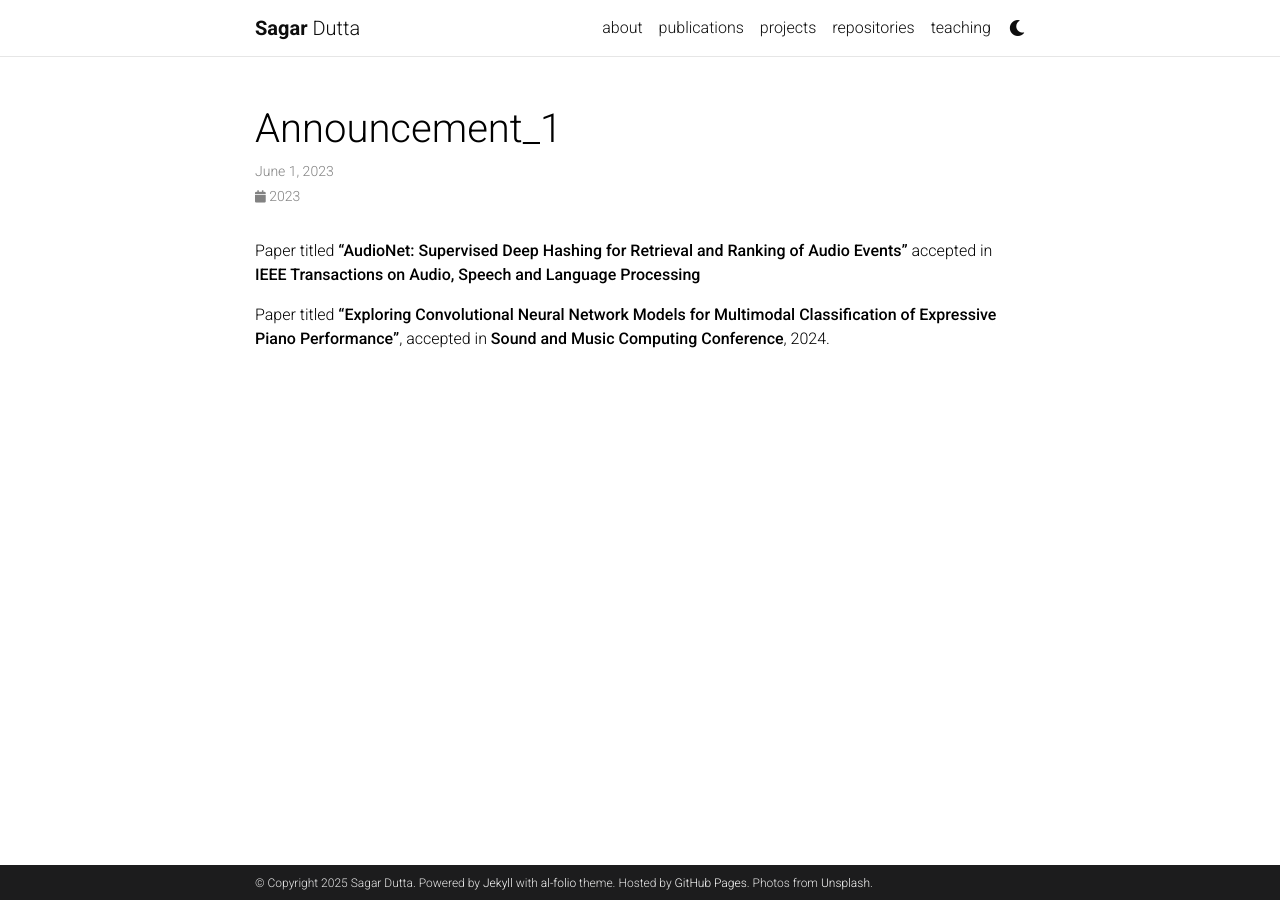
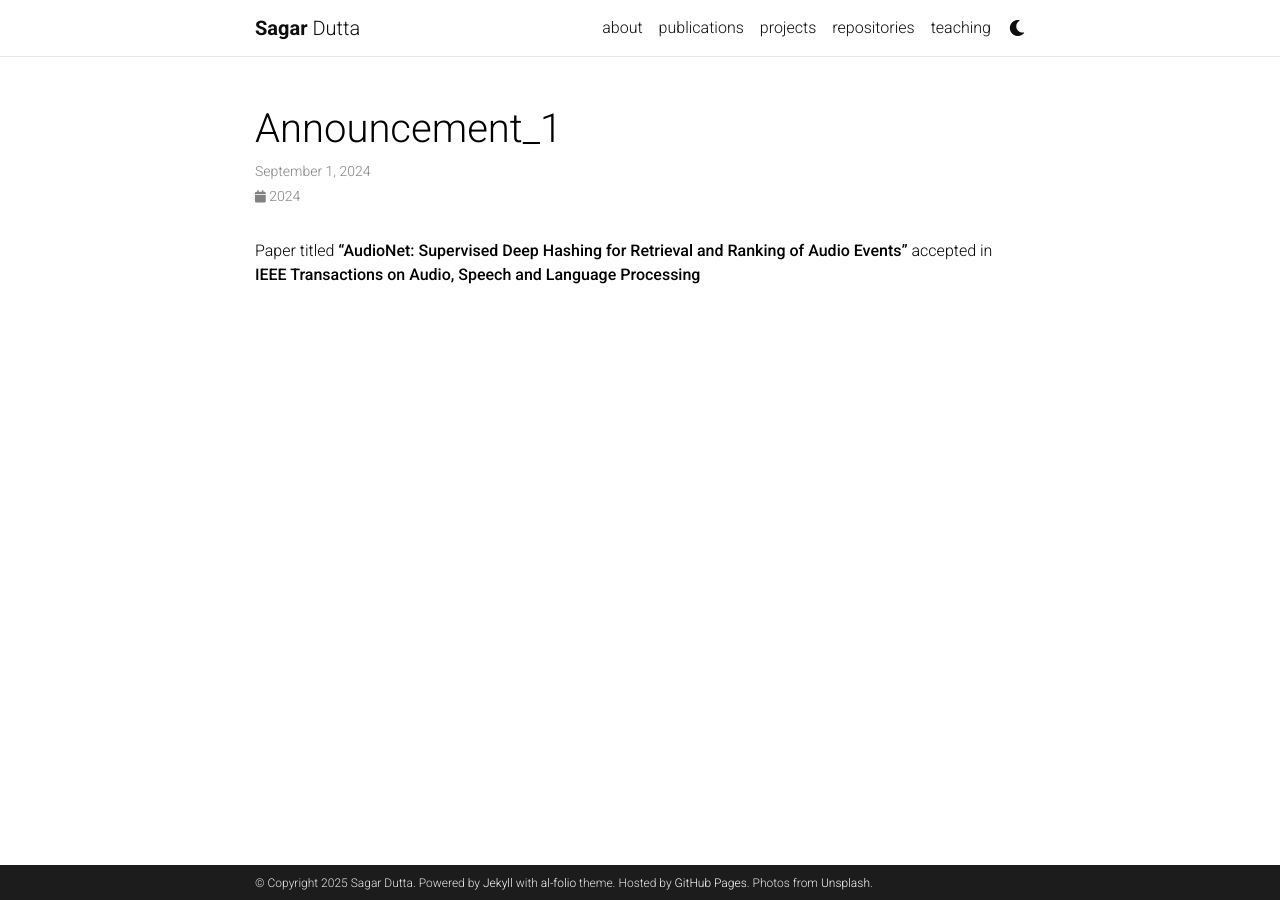
Before and after one commit to sagar0dutta/sagar0dutta.github.io, a Jekyll site: the page built from _news/announcement_1.md, in a window 1280 px wide. Built offline with Jekyll 4.4.1, drawn with Linux system fonts in a browser that asks for light colours; comment, search, counter and statistics services are not loaded; a style sheet for code colours, icons or effects is not loaded.

Commit message:
Update announcement_1.md

```diff
--- a/_news/announcement_1.md
+++ b/_news/announcement_1.md
@@ -1,10 +1,8 @@
 ---
 layout: post
-date: 2023-06-01 15:59:00-0400
+date: 2024-09-01 15:59:00-0400
 inline: true
 related_posts: false
 ---
 
 Paper titled **"AudioNet: Supervised Deep Hashing for Retrieval and Ranking of Audio Events"** accepted in **IEEE Transactions on Audio, Speech and Language Processing**
-
-Paper titled **“Exploring Convolutional Neural Network Models for Multimodal Classification of Expressive Piano Performance”**, accepted in  **Sound and Music Computing Conference**, 2024.
```
